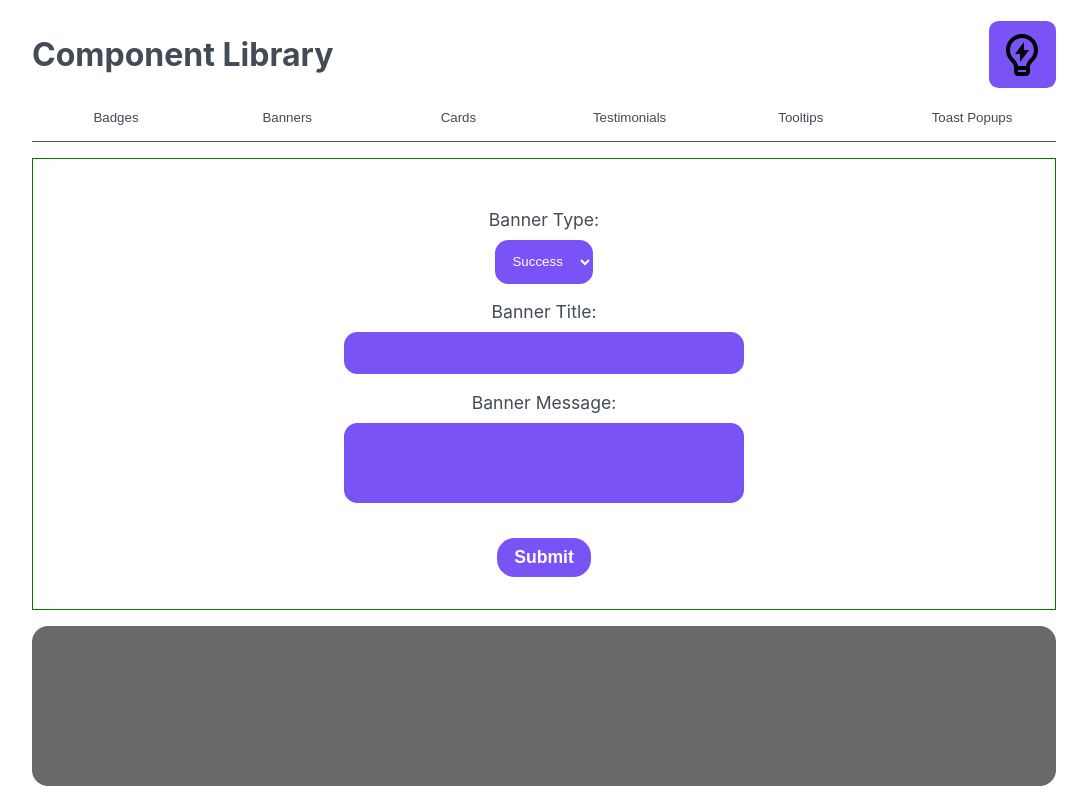
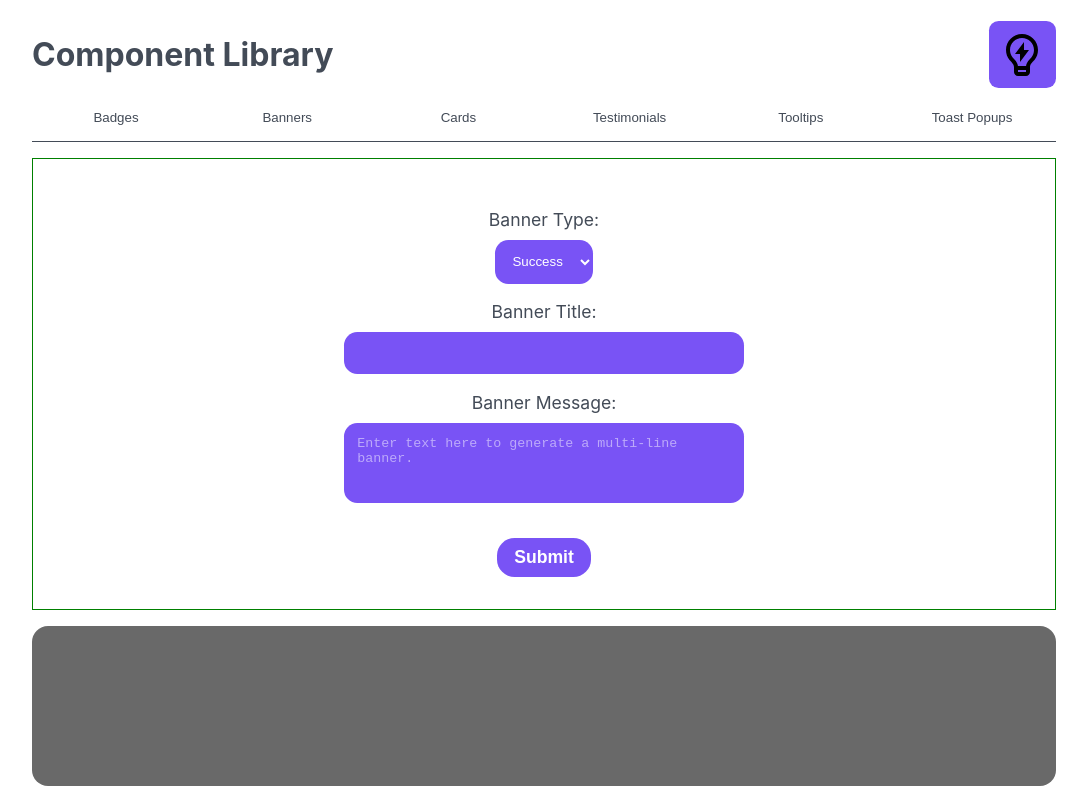
Before and after one commit to sjs-code-foundry/Component-Library, a React (Create React App) app: page / in a window 1280 px wide. Both pictures are taken after a click on the button "Banners". Shown: the whole page, without its empty margins (96-1183 px from the left). Built offline with nearby package versions, Linux system fonts and the light colour scheme.

Commit message:
feat: Add placeholder text to form text inputs
Also add placeholder text styling for visibility.

```diff
--- a/src/components/EntryForm/Text.js
+++ b/src/components/EntryForm/Text.js
@@ -24,6 +24,7 @@ export default function Text(props) {
           name={props.name}
           className={`${dark ? "dark" : "light"}-accent`}
           value={input}
+          placeholder={props.placeholder}
           onChange={handleChange}
         ></textarea>
       ) : (
@@ -32,6 +33,7 @@ export default function Text(props) {
           name={props.name}
           className={`${dark ? "dark" : "light"}-accent`}
           value={input}
+          placeholder={props.placeholder}
           onChange={handleChange}
         />
       )}
--- a/src/components/Main/Main.js
+++ b/src/components/Main/Main.js
@@ -49,6 +49,7 @@ export default function Main(props) {
               labelText="Banner Message: "
               name="banner-message"
               multiLine={true}
+              placeholder="Enter text here to generate a multi-line banner."
             />
           </>,
         );
--- a/src/css/lightDarkMode.css
+++ b/src/css/lightDarkMode.css
@@ -36,6 +36,11 @@
     color: var(--color-light-bg);
 }
 
+.light-accent::placeholder {
+    color: var(--color-light-bg);
+    opacity: 0.5;
+}
+
 .light-bulb-icon {
     color: black;
 }
@@ -55,6 +60,11 @@
 .dark-accent {
     background-color: var(--color-dark-accent-bg);
     color: var(--color-dark-text);
+}
+
+.dark-accent::placeholder {
+    color: var(--color-dark-bg);
+    opacity: 0.8;
 }
 
 .dark-bulb-icon {
```
